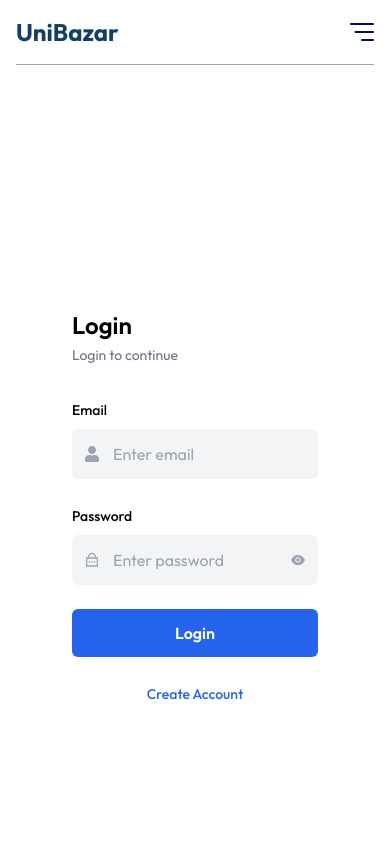
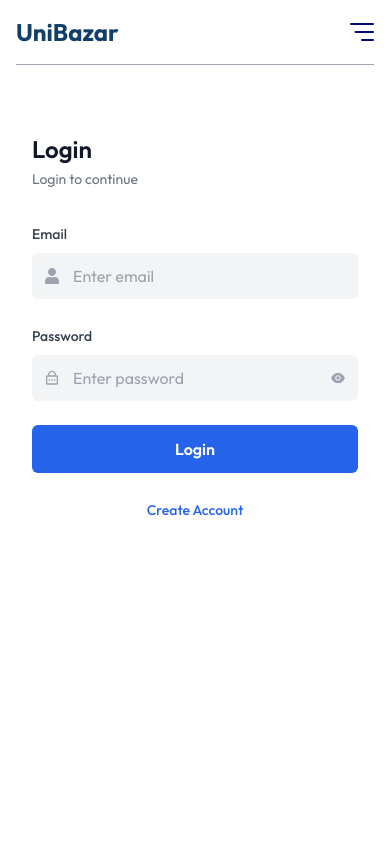
Before and after one commit to ayushrai6249/UniBazar, a React (Vite) app in the folder frontend/: page /login in a window 390 px wide. Shown: the top 844 px of the page. Built offline with nearby package versions, Linux system fonts and the light colour scheme; no server answers.

Commit message:
Improve UI

```diff
--- a/frontend/src/pages/Login.jsx
+++ b/frontend/src/pages/Login.jsx
@@ -8,15 +8,13 @@ import { AppContext } from '../context/AppContext';
 
 const Login = () => {
     const navigate = useNavigate();
+    const { backendUrl, token, login, setToken } = useContext(AppContext);
 
     const [email, setEmail] = useState('');
     const [password, setPassword] = useState('');
     const [showPassword, setShowPassword] = useState(false);
     const [loading, setLoading] = useState(false);
-
     const [errors, setErrors] = useState({});
-
-    const { backendUrl, token, login, setToken } = useContext(AppContext);
 
     const handleSubmit = async (e) => {
         e.preventDefault();
@@ -43,7 +41,7 @@ const Login = () => {
             if (error.response?.data?.errors) {
                 setErrors(error.response.data.errors);
             } else {
-                setErrors({ general: 'Something went wrong' });
+                setErrors({ general: ['Something went wrong'] });
             }
         } finally {
             setLoading(false);
@@ -55,16 +53,42 @@ const Login = () => {
     }, [token, navigate]);
 
     return (
-        <div className="min-h-screen bg-white md:bg-gray-100 flex items-center justify-center px-6">
-            <div className="w-full max-w-md bg-white md:shadow-lg md:rounded-xl p-8">
-                <h1 className="text-2xl font-semibold">Login</h1>
-                <p className="text-sm text-gray-500 mt-1">Login to continue</p>
+        <div
+            className="
+                min-h-screen
+                bg-white md:bg-gray-100
+                flex
+                items-start md:items-center
+                justify-center
+                pt-6 md:pt-0
+            "
+        >
+            <div
+                className="
+                    w-full
+                    px-4 py-6
+                    md:px-8 md:py-8
+                    md:max-w-md
+                    bg-white
+                    md:shadow-lg
+                    md:rounded-xl
+                "
+            >
+                {/* Header */}
+                <h1 className="text-2xl font-semibold text-gray-900">
+                    Login
+                </h1>
+                <p className="text-sm text-gray-500 mt-1">
+                    Login to continue
+                </p>
 
                 <form onSubmit={handleSubmit} className="mt-8 space-y-6">
 
                     {/* Email */}
                     <div>
-                        <label className="text-sm font-medium">Email</label>
+                        <label className="text-sm font-medium text-gray-700">
+                            Email
+                        </label>
                         <div className="relative mt-2">
                             <FaUser className="absolute left-3 top-1/2 -translate-y-1/2 text-gray-400" />
                             <input
@@ -75,8 +99,16 @@ const Login = () => {
                                     setErrors(prev => ({ ...prev, email: null }));
                                 }}
                                 placeholder="Enter email"
-                                className={`w-full pl-10 py-3 rounded-md bg-gray-100 outline-none border
-                                    ${errors.email ? 'border-red-500' : 'border-transparent focus:border-blue-600'}
+                                className={`
+                                    w-full
+                                    pl-10 pr-4 py-2.5 md:py-3
+                                    rounded-md
+                                    bg-gray-100
+                                    outline-none
+                                    border
+                                    ${errors.email
+                                        ? 'border-red-500'
+                                        : 'border-transparent focus:border-blue-600'}
                                 `}
                             />
                         </div>
@@ -89,7 +121,9 @@ const Login = () => {
 
                     {/* Password */}
                     <div>
-                        <label className="text-sm font-medium">Password</label>
+                        <label className="text-sm font-medium text-gray-700">
+                            Password
+                        </label>
                         <div className="relative mt-2">
                             <RiLockPasswordLine className="absolute left-3 top-1/2 -translate-y-1/2 text-gray-400" />
                             <input
@@ -100,8 +134,16 @@ const Login = () => {
                                     setErrors(prev => ({ ...prev, password: null }));
                                 }}
                                 placeholder="Enter password"
-                                className={`w-full pl-10 pr-10 py-3 rounded-md bg-gray-100 outline-none border
-                                    ${errors.password ? 'border-red-500' : 'border-transparent focus:border-blue-600'}
+                                className={`
+                                    w-full
+                                    pl-10 pr-10 py-2.5 md:py-3
+                                    rounded-md
+                                    bg-gray-100
+                                    outline-none
+                                    border
+                                    ${errors.password
+                                        ? 'border-red-500'
+                                        : 'border-transparent focus:border-blue-600'}
                                 `}
                             />
                             <button
@@ -119,17 +161,32 @@ const Login = () => {
                         )}
                     </div>
 
+                    {/* Submit */}
                     <button
                         type="submit"
                         disabled={loading}
-                        className="w-full bg-blue-600 text-white py-3 rounded-md font-semibold hover:bg-blue-700 disabled:opacity-60"
+                        className="
+                            w-full
+                            bg-blue-600
+                            text-white
+                            py-3
+                            rounded-md
+                            font-semibold
+                            hover:bg-blue-700
+                            transition
+                            disabled:opacity-60
+                        "
                     >
                         {loading ? 'Logging in...' : 'Login'}
                     </button>
                 </form>
 
+                {/* Footer */}
                 <div className="mt-6 text-center">
-                    <Link to="/register" className="text-blue-600 text-sm font-medium">
+                    <Link
+                        to="/register"
+                        className="text-blue-600 text-sm font-medium"
+                    >
                         Create Account
                     </Link>
                 </div>
```
Also changed, not shown: frontend/src/pages/Register.jsx (+106 -32 lines).
